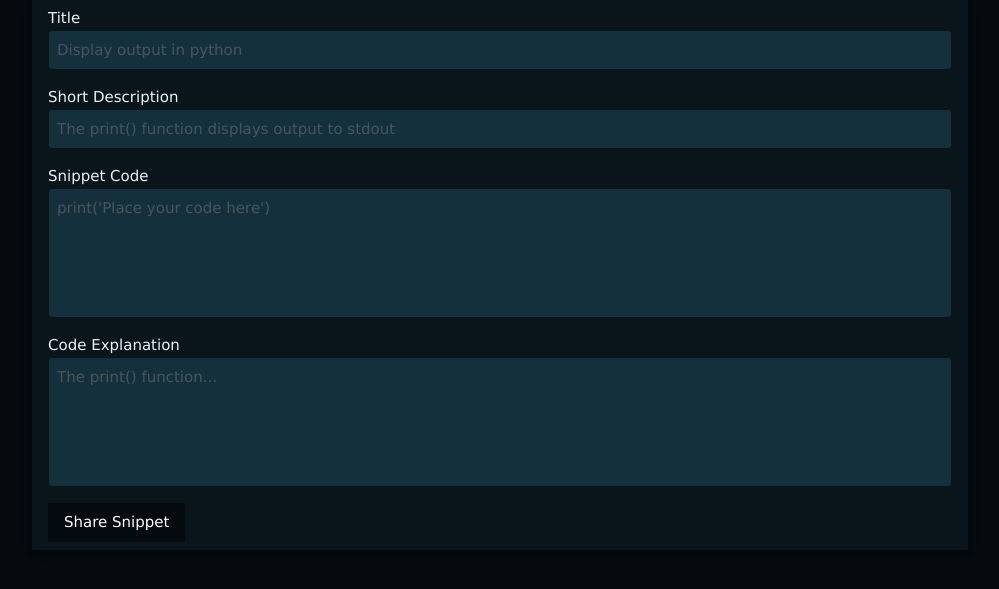
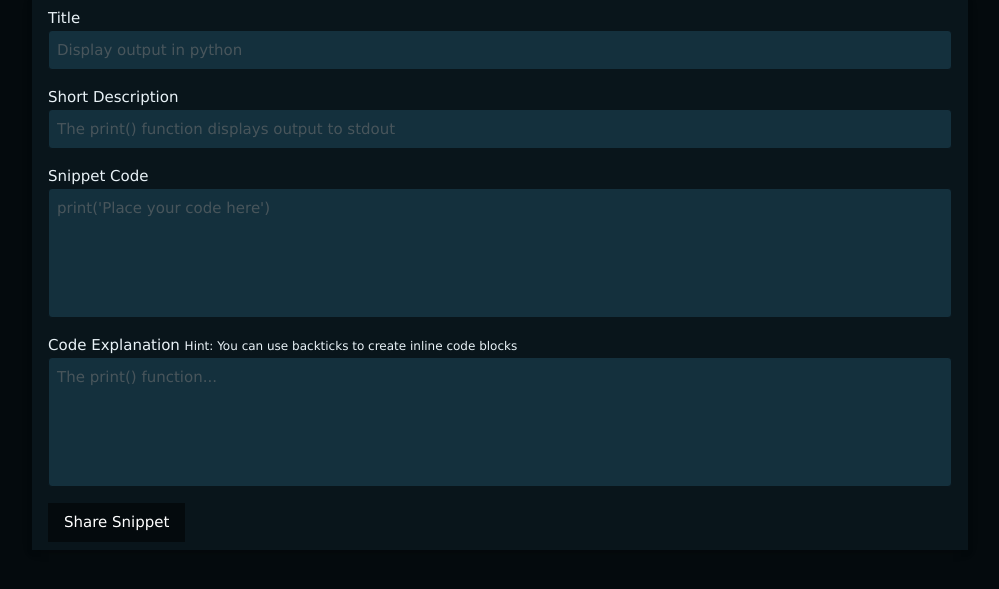
Before and after one commit to mordy-python/Quick-Snippets-Hackathon, a Flask app: page /new in a window 1280 px wide. Shown: the part 118-707 px from the top of the page, without its empty margins (140-1139 px from the left). Run offline with Flask 2, Linux system fonts and the light colour scheme.

Commit message:
Added hint

```diff
--- a/templates/new_snippet.html
+++ b/templates/new_snippet.html
@@ -26,7 +26,7 @@
             placeholder="The print() function displays output to stdout">
         <label for="code_block">Snippet Code</label>
         <textarea spellcheck="false" data-enable-grammarly="false" name="code_block" id="code_block" rows="5" class="w3-input w3-round w3-border-theme w3-border w3-margin-bottom" placeholder="print('Place your code here')"></textarea>
-        <label for="explanation">Code Explanation</label>
+        <label for="explanation">Code Explanation <small>Hint: You can use backticks to create inline code blocks</small></label>
         <textarea spellcheck="false" data-enable-grammarly="false" name="explanation" id="explanation" rows="5" class="w3-input w3-round w3-border-theme w3-border" placeholder="The print() function..."></textarea>
         <input class="w3-margin-top w3-button w3-theme-action w3-hover-theme" type="submit" value="Share Snippet">
         </div>
```
